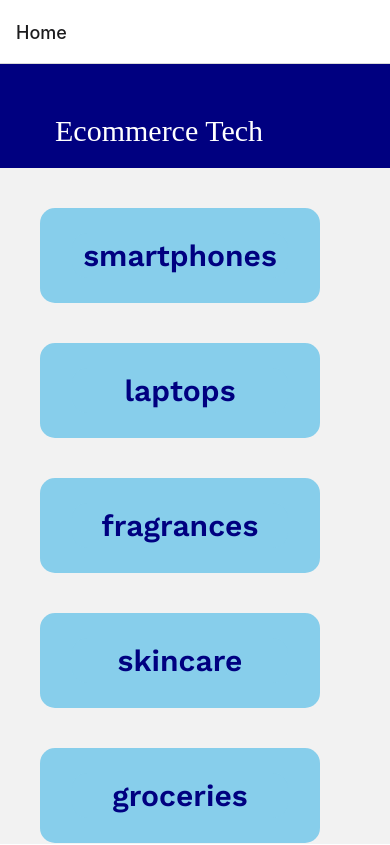
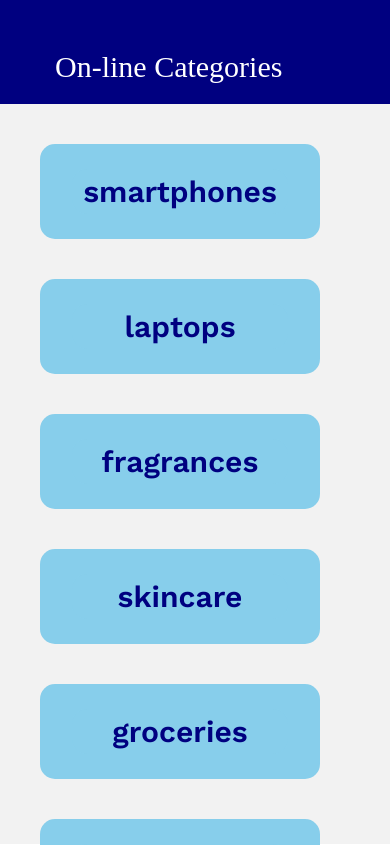
Before and after one commit to leoTechnologyDeveloper/ecommerce_react_native, a React Native app: screen / in a window 390 px wide. Shown: the top 845 px of the page. Built offline with nearby package versions, Linux system fonts and the light colour scheme.

Commit message:
Navigation 3

```diff
--- a/App.js
+++ b/App.js
@@ -6,6 +6,7 @@ import { useState, useEffect } from "react";
 import { useFonts } from "expo-font";
 import { NavigationContainer } from "@react-navigation/native";
 import { createNativeStackNavigator } from "@react-navigation/native-stack";
+import Header from "./src/components/Header";
 
 const Stack = createNativeStackNavigator();
 
@@ -21,7 +22,26 @@ const App = () => {
 
   return (
     <NavigationContainer>
-      <Stack.Navigator>
+      <Stack.Navigator
+        initialRouteName="Home"
+        screenOptions={({ route }) => {
+          return {
+            header: () => {
+              return (
+                <Header
+                  title={
+                    route.name === "Home"
+                      ? "On-line Categories"
+                      : route.name === "ListCategory"
+                      ? route.params.categoryClicked
+                      : "Detalle del Producto"
+                  }
+                />
+              );
+            },
+          };
+        }}
+      >
         <Stack.Screen name="Home" component={Home} />
         <Stack.Screen name="ListCategory" component={ListCategory} />
         <Stack.Screen name="ProductDetail" component={ProductDetail} />
--- a/src/components/ProductoCategorizado.js
+++ b/src/components/ProductoCategorizado.js
@@ -17,7 +17,7 @@ const ProductoCategorizado = ({ item, navigation }) => {
       <Image
         source={{ uri: item.thumbnail }}
         style={styles.imagen}
-        resizeMethod="cover"
+        resizeMethod="resize"
       />
     </Pressable>
   );
--- a/src/screens/Home.js
+++ b/src/screens/Home.js
@@ -5,7 +5,7 @@ import Categories from "../components/Categories";
 const Home = ({ navigation }) => {
   return (
     <View>
-      <Header title="Ecommerce Tech" arrow={false} />
+      {/* <Header title="Ecommerce Tech" arrow={false} /> */}
       <Categories navigation={navigation} />
     </View>
   );
--- a/src/screens/ListCategory.js
+++ b/src/screens/ListCategory.js
@@ -10,7 +10,7 @@ const ListCategory = ({ route, navigation }) => {
   const { categoryClicked } = route.params;
   const [prodFiltrados, setProdFiltrados] = useState([]);
   const [wordForSearch, setWordForSearch] = useState("");
-  console.log("before filtrados : ", prodFiltrados);
+  // console.log("before filtrados : ", prodFiltrados);
   const handleWordForSearch = (word) => setWordForSearch(word);
 
   useEffect(() => {
@@ -18,12 +18,12 @@ const ListCategory = ({ route, navigation }) => {
       setProdFiltrados(
         productos.filter((item) => item.category === categoryClicked)
       );
-    console.log("after filtrados : ", prodFiltrados);
+    // console.log("after filtrados : ", prodFiltrados);
   }, [categoryClicked]);
 
   return (
     <View>
-      <Header title={`${categoryClicked}`} arrow={true} />
+      {/* <Header title={`${categoryClicked}`} arrow={true} /> */}
       <Searcher handleWordForSearch={handleWordForSearch} />
       <FlatList
         style={styles.container}
--- a/src/screens/ProductDetail.js
+++ b/src/screens/ProductDetail.js
@@ -17,13 +17,13 @@ const ProductDetail = ({ route }) => {
 
   return (
     <View>
-      <Header title="ProductDetail" arrow={true} />
+      {/* <Header title="ProductDetail" arrow={true} /> */}
       <View style={styles.container}>
         <Text style={styles.textTitle}>{productoDetailed.title}</Text>
         <Image
           source={{ uri: productoDetailed.thumbnail }}
           style={styles.imagen}
-          resizeMethod="cover"
+          resizeMethod="auto"
         />
         <Text style={styles.textPrice}>Precio : {productoDetailed.price}</Text>
         <Text style={styles.text}>
@@ -44,7 +44,7 @@ const styles = StyleSheet.create({
     margin: 4,
     backgroundColor: colors.clear,
     height: "85%",
-    borderWidth: 30,
+    gap: 20,
   },
   imagen: {
     width: "90%",
@@ -69,7 +69,7 @@ const styles = StyleSheet.create({
     backgroundColor: colors.sea1,
     padding: 5,
     borderRadius: 15,
-    width: "100%",
+    width: "90%",
     textAlign: "center",
   },
 });
```
